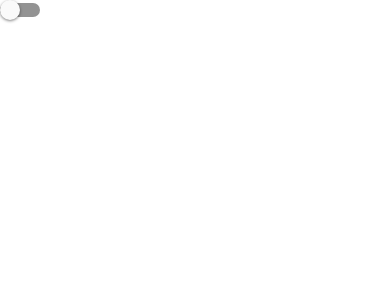
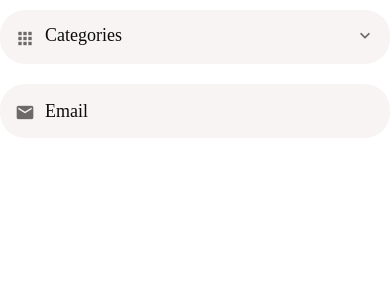
Before and after one commit to fahim041/marketplace-react-native, a React Native app: screen / in a window 390 px wide. Shown: the top 300 px of the page. Built offline with nearby package versions, Linux system fonts and the light colour scheme.

Commit message:
picker component

```diff
--- a/App.js
+++ b/App.js
@@ -1,12 +1,28 @@
 import { Switch, TextInput } from 'react-native';
 import { useState } from 'react';
 import Screen from './app/components/Screen';
+import AppPicker from './app/components/AppPicker';
+import AppTextInput from './app/components/AppTextInput';
+
+const categories = [
+  { label: 'Categories', value: 0 },
+  { label: 'Furniture', value: 1 },
+  { label: 'Clothing', value: 2 },
+  { label: 'Cameras', value: 3 },
+];
 
 export default function App() {
-  const [isNew, setIsNew] = useState(false);
+  const [category, setCategory] = useState(categories[0]);
   return (
     <Screen>
-      <Switch value={isNew} onValueChange={(val) => setIsNew(val)} />
+      <AppPicker
+        placeholder="Category"
+        icon="apps"
+        items={categories}
+        selectedItem={category}
+        onSelectItem={(item) => setCategory(item)}
+      />
+      <AppTextInput placeholder="Email" icon="email" />
     </Screen>
   );
 }
--- /dev/null
+++ b/app/components/AppPicker.js
@@ -0,0 +1,86 @@
+import {
+  StyleSheet,
+  View,
+  TouchableWithoutFeedback,
+  Modal,
+  Button,
+  FlatList,
+} from 'react-native';
+import { useState } from 'react';
+import { MaterialCommunityIcons } from '@expo/vector-icons';
+import defaultStyles from '../config/styles';
+import AppText from './AppText';
+import Screen from './Screen';
+import PickerItem from './PickerItem';
+
+export default function AppPicker({
+  icon,
+  placeholder,
+  items,
+  onSelectItem,
+  selectedItem,
+}) {
+  const [modalVisible, setModalVisible] = useState(false);
+  return (
+    <>
+      <TouchableWithoutFeedback onPress={() => setModalVisible(true)}>
+        <View style={styles.container}>
+          {icon && (
+            <MaterialCommunityIcons
+              style={styles.icon}
+              name={icon}
+              size={20}
+              color={defaultStyles.colors.medium}
+            />
+          )}
+          <AppText style={styles.text}>
+            {selectedItem ? selectedItem.label : placeholder}
+          </AppText>
+          <MaterialCommunityIcons
+            name="chevron-down"
+            size={20}
+            color={defaultStyles.colors.medium}
+          />
+        </View>
+      </TouchableWithoutFeedback>
+      <Modal visible={modalVisible} animationType="slide">
+        <Screen>
+          <Button title="Close" onPress={() => setModalVisible(false)} />
+          <FlatList
+            data={items}
+            keyExtractor={(item) => item.value.toString()}
+            renderItem={({ item }) => (
+              <PickerItem
+                label={item.label}
+                onPress={() => {
+                  setModalVisible(false);
+                  onSelectItem(item);
+                }}
+              />
+            )}
+          />
+        </Screen>
+      </Modal>
+    </>
+  );
+}
+
+const styles = StyleSheet.create({
+  container: {
+    backgroundColor: defaultStyles.colors.light,
+    borderRadius: 25,
+    flexDirection: 'row',
+    width: '100%',
+    padding: 15,
+    marginVertical: 10,
+  },
+
+  icon: {
+    marginRight: 10,
+    marginTop: 3,
+  },
+
+  text: {
+    flex: 1,
+  },
+});
--- /dev/null
+++ b/app/components/PickerItem.js
@@ -0,0 +1,18 @@
+import { TouchableOpacity, StyleSheet } from 'react-native';
+import AppText from './AppText';
+import ListItemSeparator from './ListItemSeparator';
+
+export default function PickerItem({ label, onPress }) {
+  return (
+    <TouchableOpacity onPress={onPress}>
+      <AppText style={styles.text}>{label}</AppText>
+      <ListItemSeparator />
+    </TouchableOpacity>
+  );
+}
+
+const styles = StyleSheet.create({
+  text: {
+    padding: 20,
+  },
+});
```
